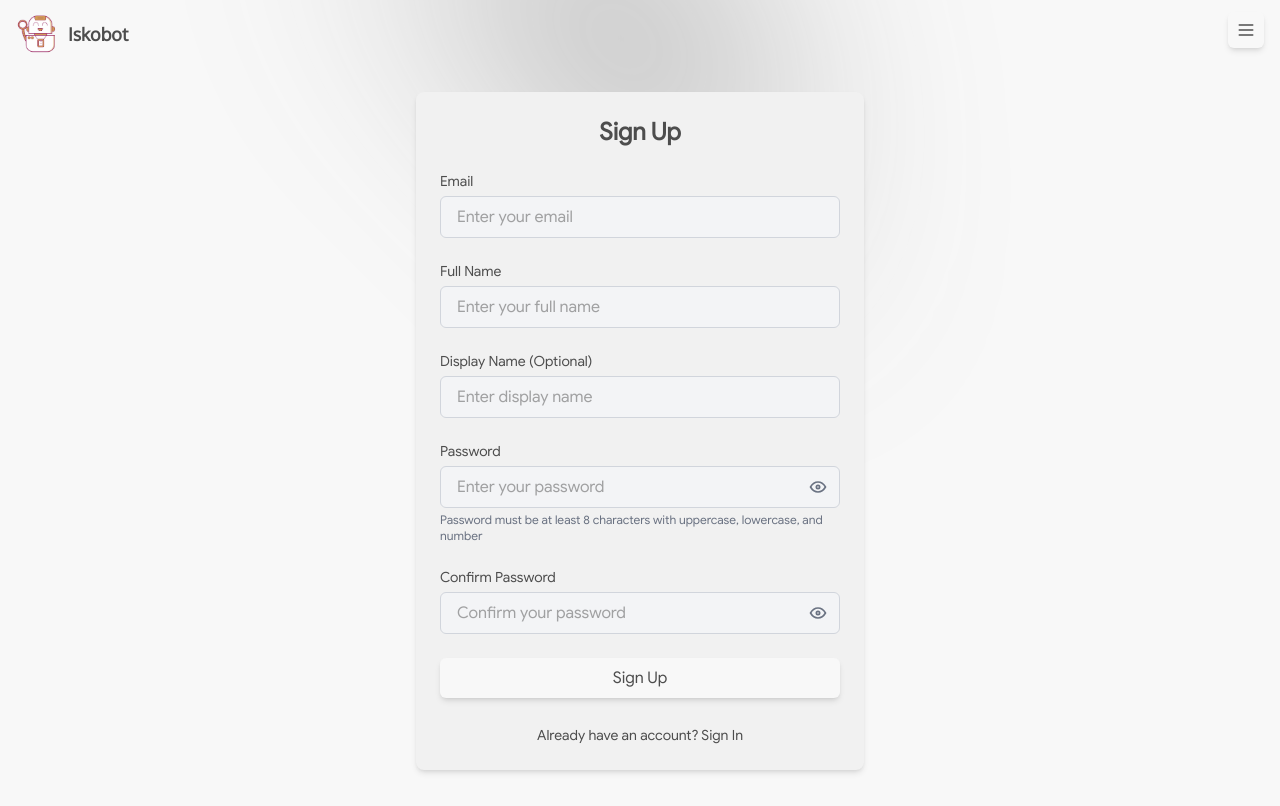
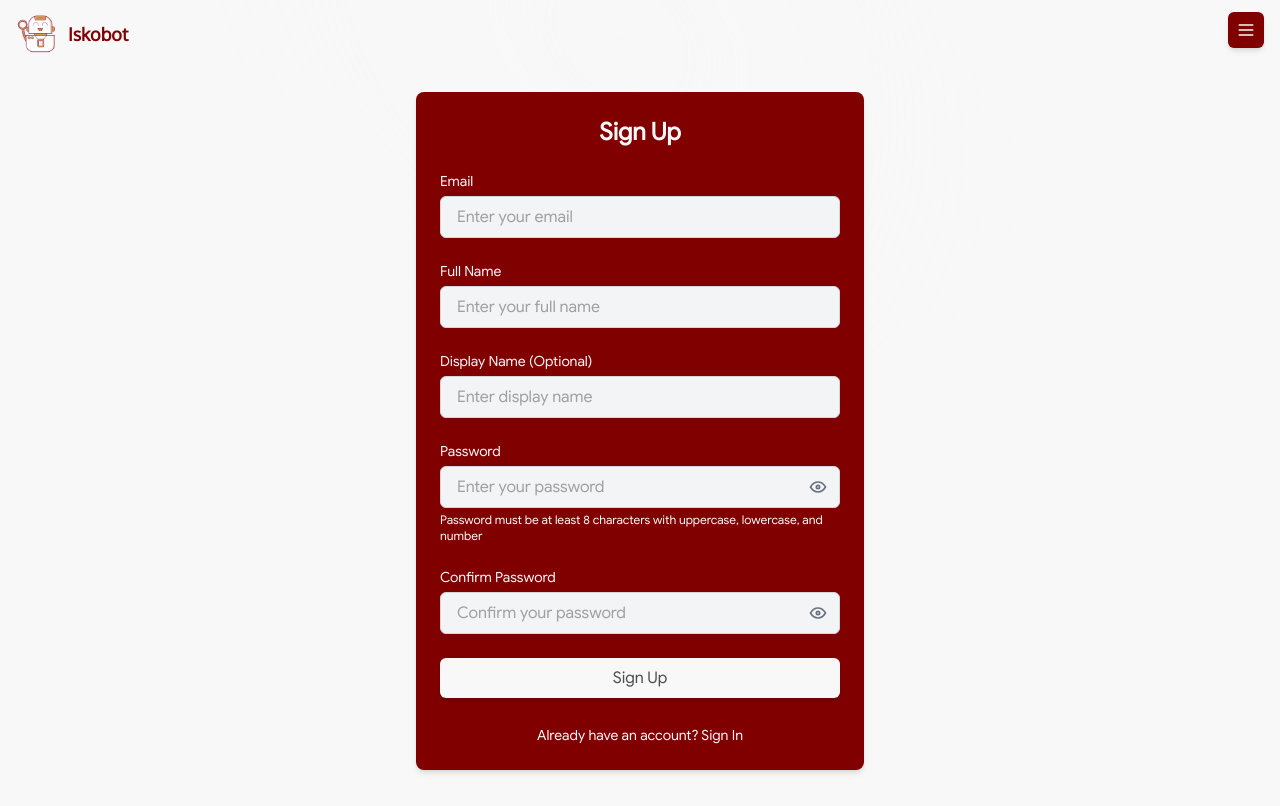
Before and after one commit to SiegfredLorelle/iskobot-ui, a Next.js app: page /sign-up in a window 1280 px wide. Built offline with nearby package versions, Linux system fonts and the light colour scheme; no server answers.

Commit message:
added more color themes, changed color

```diff
--- a/src/app/(auth)/sign-in/page.tsx
+++ b/src/app/(auth)/sign-in/page.tsx
@@ -60,7 +60,7 @@ export default function SignInForm() {
               value={email}
               onChange={(e) => setEmail(e.target.value)}
               required
-              className="w-full px-4 py-2 bg-gray-100 text-text-clr border border-gray-300 rounded-md focus:outline-none focus:ring-2 focus:bg-background-clr/80 transition duration-200"
+              className="w-full px-4 py-2 bg-gray-100 text-form-clr border border-gray-300 rounded-md focus:outline-none focus:ring-2 focus:bg-background-clr/80 transition duration-200"
               placeholder="Enter your email"
             />
           </div>
@@ -79,7 +79,7 @@ export default function SignInForm() {
                 value={password}
                 onChange={(e) => setPassword(e.target.value)}
                 required
-                className="w-full px-4 py-2 bg-gray-100 text-text-clr border border-gray-300 rounded-md focus:outline-none focus:ring-2 focus:bg-background-clr/80 transition duration-200 pr-10"
+                className="w-full px-4 py-2 bg-gray-100 text-form-clr border border-gray-300 rounded-md focus:outline-none focus:ring-2 focus:bg-background-clr/80 transition duration-200 pr-10"
                 placeholder="Enter your password"
               />
               <button
@@ -106,7 +106,7 @@ export default function SignInForm() {
           <button
             type="submit"
             disabled={isLoading}
-            className="w-full py-2 px-4 bg-background-clr text-text-clr font-medium rounded-md shadow-md hover:bg-background-clr/80 focus:outline-none focus:ring-2 focus:ring-text-clr/80 disabled:opacity-50 disabled:cursor-not-allowed transition duration-200"
+            className="w-full py-2 px-4 bg-background-clr text-form-clr font-medium rounded-md shadow-md hover:bg-background-clr/80 focus:outline-none focus:ring-2 focus:ring-text-clr/80 disabled:opacity-50 disabled:cursor-not-allowed transition duration-200"
           >
             {isLoading ? "Signing in..." : "Sign In"}
           </button>
--- a/src/app/(auth)/sign-up/page.tsx
+++ b/src/app/(auth)/sign-up/page.tsx
@@ -91,7 +91,7 @@ export default function SignUpForm() {
               value={formData.email}
               onChange={handleChange}
               required
-              className="w-full px-4 py-2 bg-gray-100 text-text-clr border border-gray-300 rounded-md focus:outline-none focus:ring-2 focus:bg-background-clr/80 transition duration-200"
+              className="w-full px-4 py-2 bg-gray-100 text-form-clr border border-gray-300 rounded-md focus:outline-none focus:ring-2 focus:bg-background-clr/80 transition duration-200"
               placeholder="Enter your email"
             />
           </div>
@@ -110,7 +110,7 @@ export default function SignUpForm() {
               value={formData.full_name}
               onChange={handleChange}
               required
-              className="w-full px-4 py-2 bg-gray-100 text-text-clr border border-gray-300 rounded-md focus:outline-none focus:ring-2 focus:bg-background-clr/80 transition duration-200"
+              className="w-full px-4 py-2 bg-gray-100 text-form-clr border border-gray-300 rounded-md focus:outline-none focus:ring-2 focus:bg-background-clr/80 transition duration-200"
               placeholder="Enter your full name"
             />
           </div>
@@ -128,7 +128,7 @@ export default function SignUpForm() {
               type="text"
               value={formData.display_name}
               onChange={handleChange}
-              className="w-full px-4 py-2 bg-gray-100 text-text-clr border border-gray-300 rounded-md focus:outline-none focus:ring-2 focus:bg-background-clr/80 transition duration-200"
+              className="w-full px-4 py-2 bg-gray-100 text-form-clr border border-gray-300 rounded-md focus:outline-none focus:ring-2 focus:bg-background-clr/80 transition duration-200"
               placeholder="Enter display name"
             />
           </div>
@@ -148,7 +148,7 @@ export default function SignUpForm() {
                 value={formData.password}
                 onChange={handleChange}
                 required
-                className="w-full px-4 py-2 bg-gray-100 text-text-clr border border-gray-300 rounded-md focus:outline-none focus:ring-2 focus:bg-background-clr/80 transition duration-200 pr-10"
+                className="w-full px-4 py-2 bg-gray-100 text-form-clr border border-gray-300 rounded-md focus:outline-none focus:ring-2 focus:bg-background-clr/80 transition duration-200 pr-10"
                 placeholder="Enter your password"
               />
               <button
@@ -164,7 +164,7 @@ export default function SignUpForm() {
                 )}
               </button>
             </div>
-            <p className="mt-1 text-xs text-gray-500">
+            <p className="mt-1 text-xs text-text-clr">
               Password must be at least 8 characters with uppercase, lowercase,
               and number
             </p>
@@ -185,7 +185,7 @@ export default function SignUpForm() {
                 value={formData.confirmPassword}
                 onChange={handleChange}
                 required
-                className="w-full px-4 py-2 bg-gray-100 text-text-clr border border-gray-300 rounded-md focus:outline-none focus:ring-2 focus:bg-background-clr/80 transition duration-200 pr-10"
+                className="w-full px-4 py-2 bg-gray-100 text-form-clr border border-gray-300 rounded-md focus:outline-none focus:ring-2 focus:bg-background-clr/80 transition duration-200 pr-10"
                 placeholder="Confirm your password"
               />
               <button
@@ -222,7 +222,7 @@ export default function SignUpForm() {
           <button
             type="submit"
             disabled={isLoading}
-            className="w-full py-2 px-4 bg-background-clr text-text-clr font-medium rounded-md shadow-md hover:bg-background-clr/80 focus:outline-none focus:ring-2 focus:ring-text-clr/80 disabled:opacity-50 disabled:cursor-not-allowed transition duration-200"
+            className="w-full py-2 px-4 bg-background-clr text-form-clr font-medium rounded-md shadow-md hover:bg-background-clr/80 focus:outline-none focus:ring-2 focus:ring-text-clr/80 disabled:opacity-50 disabled:cursor-not-allowed transition duration-200"
           >
             {isLoading ? "Creating account..." : "Sign Up"}
           </button>
--- a/src/app/globals.css
+++ b/src/app/globals.css
@@ -57,17 +57,20 @@
 :root {
   --background-clr: #f8f8f8;
   --foreground-clr: #4d4d4d;
-  --primary-clr: #f1f1f1;
-  --text-clr: #4D4D4D;
+  --primary-clr: #800000;
+  --text-clr: #f8f8f8;
   --hover-clr:#000000;
+  --accent-clr: #800000;
+  --form-clr: #000000;
 }
 
 :root.dark {
-  --background-clr: #1c1c1c;
+  --background-clr: #800000;
   --foreground-clr: #b3b3b3;
-  --primary-clr: #393939;
-  --text-clr: #B3B3B3;
-  --hover-clr: #FFFFFF;
+  --primary-clr: #f1f1f1;
+  --text-clr: #000000;
+  --hover-clr: #800000;
+  --accent-clr: #f1f1f1;
 }
 
 body {
--- a/src/components/layout/Header.tsx
+++ b/src/components/layout/Header.tsx
@@ -16,14 +16,14 @@ export default function Header() {
 const Logo = () => {
   return (
     <h1 className="inline-block">
-      <Link href="/" className=" flex items-center gap-2">
+      <Link href="/" className="flex items-center gap-2">
         <Image
           src="/assets/icons/iskobot-logo.png"
           alt="Iskobot Logo"
           width={44}
           height={44}
         />
-        <span className=" font-[oxygen] font-bold text-lg hover:text-hover-clr">
+        <span className="font-[oxygen] font-bold text-lg text-[var(--accent-clr)]">
           Iskobot
         </span>
       </Link>
--- a/src/components/theme/Toggle.tsx
+++ b/src/components/theme/Toggle.tsx
@@ -15,7 +15,7 @@ export default function ThemeToggle() {
 
   return (
     <button
-      className="flex items-center gap-2 w-full px-3 py-2 text-text-clr text-sm hover:bg-background-clr/80 rounded-md focus:outline-none focus:ring-2 focus:ring-text-clr/80 transition duration-200"
+      className="flex items-center gap-2 px-3 py-2 text-text-clr text-sm hover:bg-[var(--hover-clr)] rounded-md transition duration-200"
       onClick={() => setTheme(resolvedTheme === "light" ? "dark" : "light")}
       aria-label={buttonLabel}
       title={buttonLabel}
--- a/src/components/ui/HeaderDropdown.tsx
+++ b/src/components/ui/HeaderDropdown.tsx
@@ -48,7 +48,7 @@ export default function UserDropdown() {
     <div className="ml-auto relative" ref={dropdownRef}>
       <button
         onClick={toggleDropdown}
-        className="flex items-center p-2 text-text-clr rounded-md shadow-md hover:bg-background-clr/80 focus:outline-none focus:ring-2 focus:ring-text-clr/80 transition duration-200"
+        className="flex items-center p-2 text-text-clr rounded-md shadow-md bg-[var(--accent-clr)] hover:bg-[var(--accent-clr)]/80 focus:outline-none focus:ring-2 focus:ring-text-clr/80 transition duration-200"
         aria-expanded={isOpen}
         aria-label="User menu"
       >
@@ -102,15 +102,16 @@ export default function UserDropdown() {
               <>
                 <Link
                   href="/sign-in"
-                  className="flex items-center gap-2 px-3 py-2 text-text-clr text-sm hover:bg-background-clr/80 rounded-md transition duration-200"
+                  className="flex items-center gap-2 px-3 py-2 text-text-clr text-sm hover:bg-[var(--hover-clr)] rounded-md transition duration-200"
                   onClick={closeDropdown}
                 >
                   <IconLogin className="h-4 w-4" />
                   Sign In
                 </Link>
+
                 <Link
                   href="/sign-up"
-                  className="flex items-center gap-2 px-3 py-2 text-text-clr text-sm hover:bg-background-clr/80 rounded-md transition duration-200"
+                  className="flex items-center gap-2 px-3 py-2 text-text-clr text-sm hover:bg-[var(--hover-clr)] rounded-md transition duration-200"
                   onClick={closeDropdown}
                 >
                   <IconUser className="h-4 w-4" />
```
